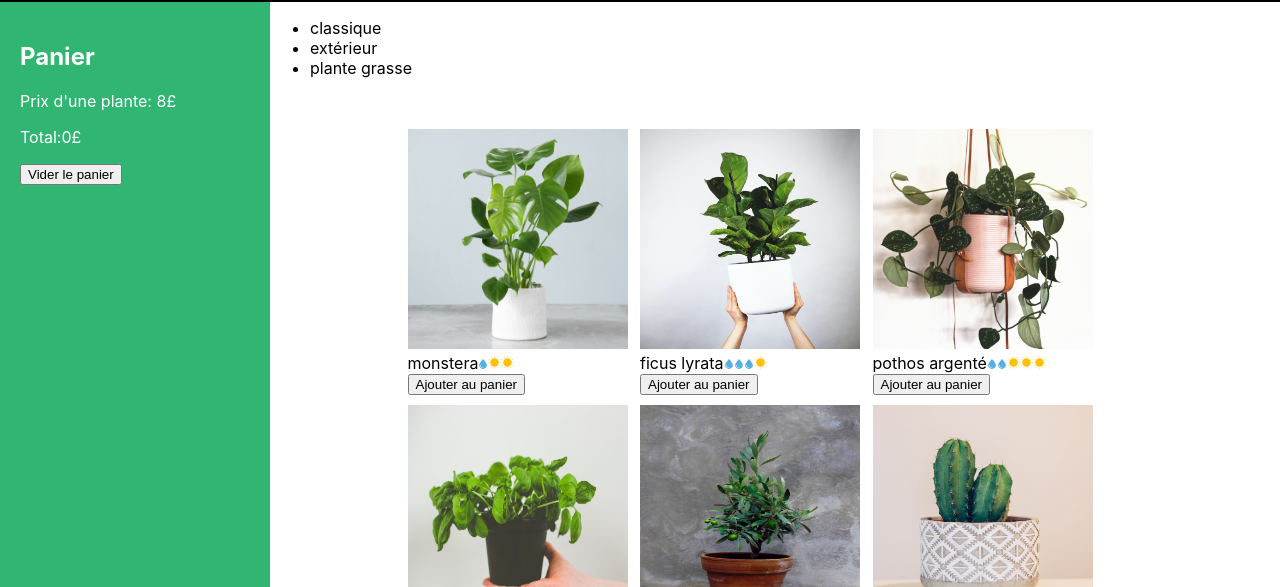
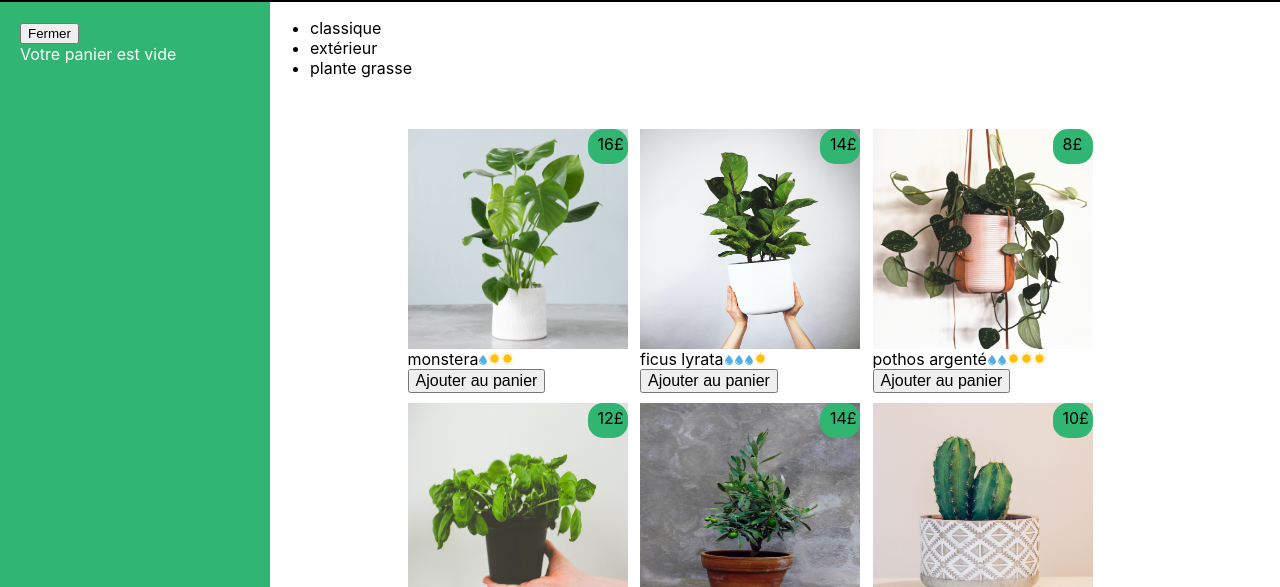
Before and after one commit to maxwell-2/maison-jungle-react, a React app: page / in a window 1280 px wide. Shown: the part 213-800 px from the top of the page. Built offline with nearby package versions, Linux system fonts and the light colour scheme.

Commit message:
2eme Version

```diff
--- a/package.json
+++ b/package.json
@@ -1,7 +1,7 @@
 {
   "name": "la-maison-jungle",
   "version": "0.1.0",
-  "homepage":" https://maxwell-2.github.io/plante-boutique-react/",
+  "homepage": " https://maxwell-2.github.io/maison-jungle-react/",
   "private": true,
   "dependencies": {
     "@testing-library/jest-dom": "^5.14.1",
@@ -41,5 +41,4 @@
   "devDependencies": {
     "gh-pages": "^6.1.1"
   }
-
 }
--- a/src/Composants/App.js
+++ b/src/Composants/App.js
@@ -5,10 +5,16 @@ import '../Styles/Entete.css'
 import logo from '../Images/logo.png'
 import Panier from './Panier.js'
 import '../Styles/Main.css'
-import { useState } from 'react'
+import { useState,useEffect } from 'react'
 
 function App() {
-  const [panier,updatepanier]=useState(0)
+
+  const savedpanier = localStorage.getItem('panier')
+  const [panier,updatepanier]=useState(savedpanier ? JSON.parse(savedpanier) : [])
+	useEffect(() => {
+		localStorage.setItem('panier', JSON.stringify(panier))
+	}, [panier])
+
   return (
     <div >
 
--- a/src/Composants/BoutiquePlantes.js
+++ b/src/Composants/BoutiquePlantes.js
@@ -17,7 +17,8 @@ const plantList = [
 		id: '1ed',
 		light: 2,
 		water: 3,
-		cover: monstera
+		cover: monstera,
+		price:16
 	},
 	{
 		name: 'ficus lyrata',
@@ -25,7 +26,8 @@ const plantList = [
 		id: '2ab',
 		light: 3,
 		water: 1,
-		cover: lyrata
+		cover: lyrata,
+		price:14
 	},
 	{
 		name: 'pothos argenté',
@@ -33,7 +35,8 @@ const plantList = [
 		id: '3sd',
 		light: 1,
 		water: 2,
-		cover: pothos
+		cover: pothos,
+		price:8
 	},
 	{
 		name: 'yucca',
@@ -41,7 +44,8 @@ const plantList = [
 		id: '4kk',
 		light: 3,
 		water: 1,
-		cover: basil
+		cover: basil,
+		price:12
 	},
 	{
 		name: 'olivier',
@@ -49,7 +53,8 @@ const plantList = [
 		id: '5pl',
 		light: 3,
 		water: 1,
-		cover: olivier
+		cover: olivier,
+		price:14
 	},
 	{
 		name: 'géranium',
@@ -57,7 +62,8 @@ const plantList = [
 		id: '6uo',
 		light: 2,
 		water: 2,
-		cover: cactus
+		cover: cactus,
+		price:10
 	},
 	{
 		name: 'basilique',
@@ -65,7 +71,8 @@ const plantList = [
 		id: '7ie',
 		light: 2,
 		water: 3,
-		cover: mint
+		cover: mint,
+		price:8
 	},
 	{
 		name: 'aloe',
@@ -73,7 +80,8 @@ const plantList = [
 		id: '8fp',
 		light: 2,
 		water: 1,
-		cover: calathea
+		cover: calathea,
+		price:11
 	},
 	{
 		name: 'succulente',
@@ -81,7 +89,8 @@ const plantList = [
 		id: '9vn',
 		light: 2,
 		water: 1,
-		cover: succulent
+		cover: succulent,
+		price:16
 	}
 ]
 
@@ -89,6 +98,19 @@ function BoutiquePlantes({panier,updatepanier}){
 
 	const categories=plantList.reduce((acc,plant) =>
 		acc.includes(plant.category)? acc : acc.concat(plant.category),[])
+
+	function ajouter_panier(name,price){
+		const plantecouranteAjouter = panier.find((planteAjouter)=>
+			planteAjouter.name === name)
+		if (plantecouranteAjouter) {
+			const paniersansCourante=panier.filter((planteAj)=>
+				planteAj.name !== name)
+			updatepanier([...paniersansCourante,{name,price,amount:plantecouranteAjouter.amount+1}])
+
+		}else{
+            updatepanier([...panier,{name,price,amount:1}])
+		}
+	}
 
     return(
     <div >
@@ -101,15 +123,16 @@ function BoutiquePlantes({panier,updatepanier}){
 	</ul>
 
     <ul className='Boutique'>
-    {plantList.map(({id,name,cover,light,water})=>(
+    {plantList.map(({id,name,cover,light,water,price})=>(
 	  <div className='ensemble'>
      <ItemPlante id={id}
      name={name}
      cover={cover}
 	 light={light}
 	 water={water}
+	 price={price}
      />
-	 <button onClick={()=>updatepanier(panier + 1)}>Ajouter au panier</button>
+	 <button className='btn-ajouter'  onClick={()=>ajouter_panier(name,price)}>Ajouter au panier</button>
 
 	 </div>
 
--- a/src/Composants/ItemPlante.js
+++ b/src/Composants/ItemPlante.js
@@ -3,7 +3,7 @@ import BesoinPlante from './BesoinPlante.js'
 import '../Styles/Item.css'
 
 
-function ItemPlante({id,name,cover,light,water}){
+function ItemPlante({id,name,cover,light,water,price}){
 
     function payer(plantName){
         alert(`Vous voulez payer ${plantName}?`)
@@ -12,7 +12,10 @@ function ItemPlante({id,name,cover,light,water}){
 return(
 
     <li key={id} onClick={()=>payer(name)}>
+    <div className='img-price'>
+    <span className='prix-plante' key={`${price}-${name}`}>{price}£</span>
     <img  src={cover} alt='plante' className='lesplantes'/>
+    </div>
     <div className='lesbesoins'>
     {name}
     <BesoinPlante  TypeBesoin='Eau' EchelleBesoin={water}/>
--- a/src/Composants/Panier.js
+++ b/src/Composants/Panier.js
@@ -1,24 +1,49 @@
 
 
 import '../Styles/Panier.css'
-import { useEffect } from 'react'
+import { useEffect,useState } from 'react'
 
 function Panier({panier,updatepanier}){
-      const PrixPlante=8
-      const total = PrixPlante * panier
+
+      const [isOpen,setisOpen]=useState(true)
+      const total = panier.reduce((acc,plantType) =>
+      acc + plantType.amount * plantType.price,0)
+
       useEffect(()=>{
          document.title=`LMJ: ${total} d'achats`
       },[total])
-    return(
-     <div  className="panier">
-
-        <h2>Panier</h2>
-        <p>Prix d'une plante: {PrixPlante}£</p>
-        <p>Total:{total}£</p>
-        <button onClick={()=>updatepanier(0)}>Vider le panier</button>
-
-     </div>
-    )
+    return  isOpen ? (
+		<div className='panier'>
+			<button
+				onClick={() => setisOpen(false)}
+			>
+				Fermer
+			</button>
+			{panier.length > 0 ? (
+				<div>
+					<h2>Panier</h2>
+					<ul>
+						{panier.map(({ name, price, amount }, index) => (
+							<div key={`${name}-${index}`}>
+								{name} {price}€ x {amount}
+							</div>
+						))}
+					</ul>
+					<h3>Total :{total}€</h3>
+					<button className='btn-vider' onClick={() => updatepanier([])}>Vider le panier</button>
+				</div>
+			) : (
+				<div>Votre panier est vide</div>
+			)}
+		</div>
+	) : (
+		<div className='panier'>
+			<button
+				onClick={() => setisOpen(true)}
+			>
+				Ouvrir le Panier
+			</button>
+		</div>
+	)
 }
-
 export default Panier
--- a/src/Styles/Boutique.css
+++ b/src/Styles/Boutique.css
@@ -13,3 +13,14 @@
 
     margin:5px;
 }
+
+.btn-ajouter:hover{
+color:white;
+background-color:lightskyblue;
+font-size: medium;
+}
+
+.btn-ajouter{
+    color: black;
+    font-size:medium;
+    }
--- a/src/Styles/Item.css
+++ b/src/Styles/Item.css
@@ -9,3 +9,19 @@
 .lesbesoins{
     display: flex;
 }
+
+.img-price{
+    display:flex;
+    flex-direction: column;
+}
+
+.prix-plante{
+    width: 30px;
+    height: 30px;
+    background-color: #31b572;
+    border-radius: 15px;
+    padding-top: 5px;
+    padding-left: 10px;
+    position:absolute;
+    margin-left:180px;
+}
--- a/src/Styles/Panier.css
+++ b/src/Styles/Panier.css
@@ -7,3 +7,13 @@
     padding-left: 20px;
     color: white;
 }
+
+.btn-vider:hover{
+    color:white;
+    background-color:lightskyblue;
+    font-size: medium;
+    }
+
+    .btn-vider{
+        font-size: medium;
+        }
```
